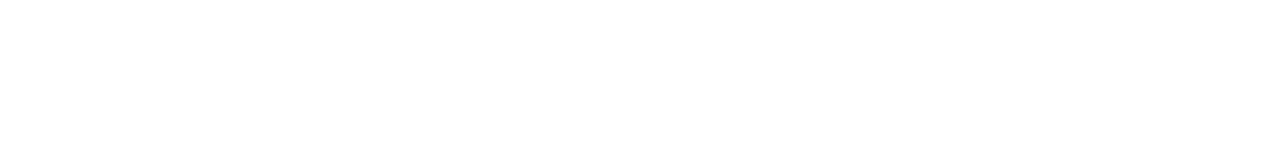
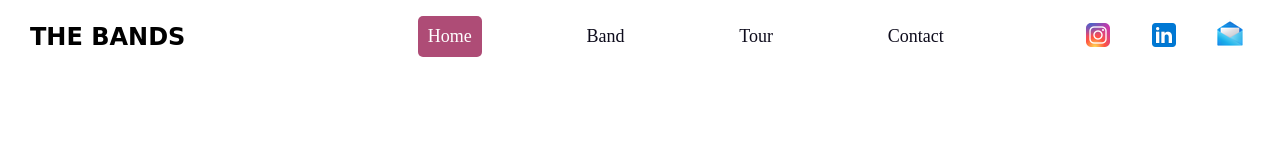
Before and after one commit to CoderHritik0/PRODIGY_WD_01, a plain HTML site: page index.html in a window 1280 px wide. Drawn offline with Linux system fonts and the light colour scheme.

Commit message:
NavBar Complete

```diff
--- a/index.html
+++ b/index.html
@@ -1,12 +1,31 @@
 <!DOCTYPE html>
 <html lang="en">
+
 <head>
     <meta charset="UTF-8">
     <meta name="viewport" content="width=device-width, initial-scale=1.0">
-    <title>Document</title>
+    <title>Prodigy Task-01</title>
     <link rel="stylesheet" href="style.css">
 </head>
+
 <body>
+    <div class="navbar">
+        <div class="brand">THE BANDS</div>
+        <div class="nav">
+            <ul>
+                <li class="active"><a href="#home">Home</a></li>
+                <li><a href="#band">Band</a></li>
+                <li><a href="#tour">Tour</a></li>
+                <li><a href="#contact">Contact</a></li>
+            </ul>
+        </div>
+        <div class="social">
+            <a href=""><img src="/src/icons/icon-instagram.png" alt="insta"></a>
+            <a href=""><img src="/src/icons/icon-linkedin.png" alt="linkedin"></a>
+            <a href=""><img src="/src/icons/icon-mail.png" alt="linkedin"></a>
+        </div>
+    </div>
     <script src="script.js"></script>
 </body>
+
 </html>
--- a/style.css
+++ b/style.css
@@ -0,0 +1,53 @@
+body {
+    margin: 0px;
+}
+
+.navbar {
+    /* background-color: rgb(255, 255, 255); */
+    display: flex;
+    align-items: stretch;
+}
+
+.navbar ul {
+    justify-content: space-evenly;
+    display: flex;
+    list-style: none;
+}
+
+.navbar ul li {
+    padding: 10px;
+}
+
+.navbar ul li a {
+    font-size: large;
+    text-decoration: none;
+    color: #0e0c1c;
+}
+
+.brand {
+    /* color: #fff; */
+    flex-grow: 1;
+    font-weight: 700;
+    font-size: x-large;
+    font-family: cursive;
+    margin: auto 15px;
+    padding: 0 15px;
+}
+
+.active {
+    background-color: #ae4c76;
+    border-radius: 5px;
+}
+
+.active a {
+    color: #fff !important;
+}
+.nav {
+    flex-grow: 7;
+}
+.social {
+    display: flex;
+    flex-grow: 2;
+    justify-content: space-evenly;
+    align-items: center;
+}
```
Also changed, not shown: meta.txt (added), src/icons/icon-instagram.png (added), src/icons/icon-linkedin.png (added), src/icons/icon-mail.png (added).
